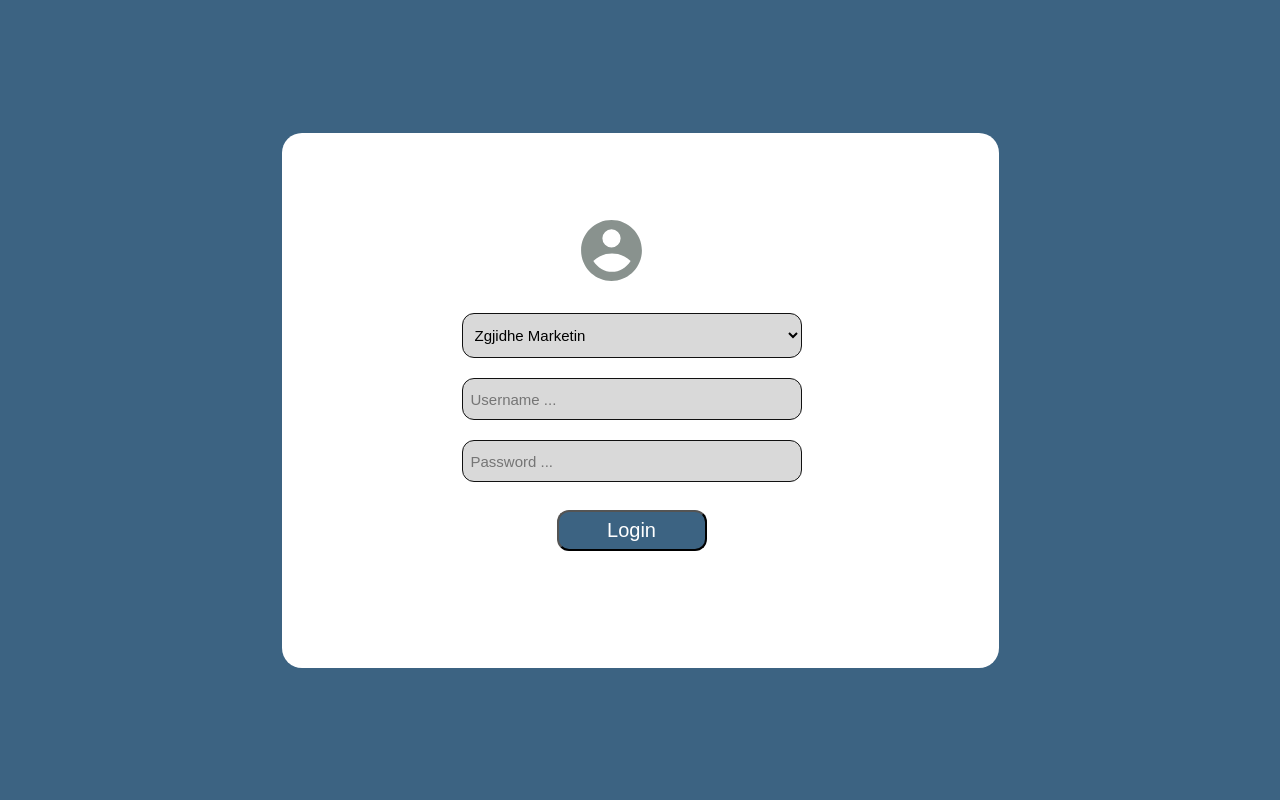
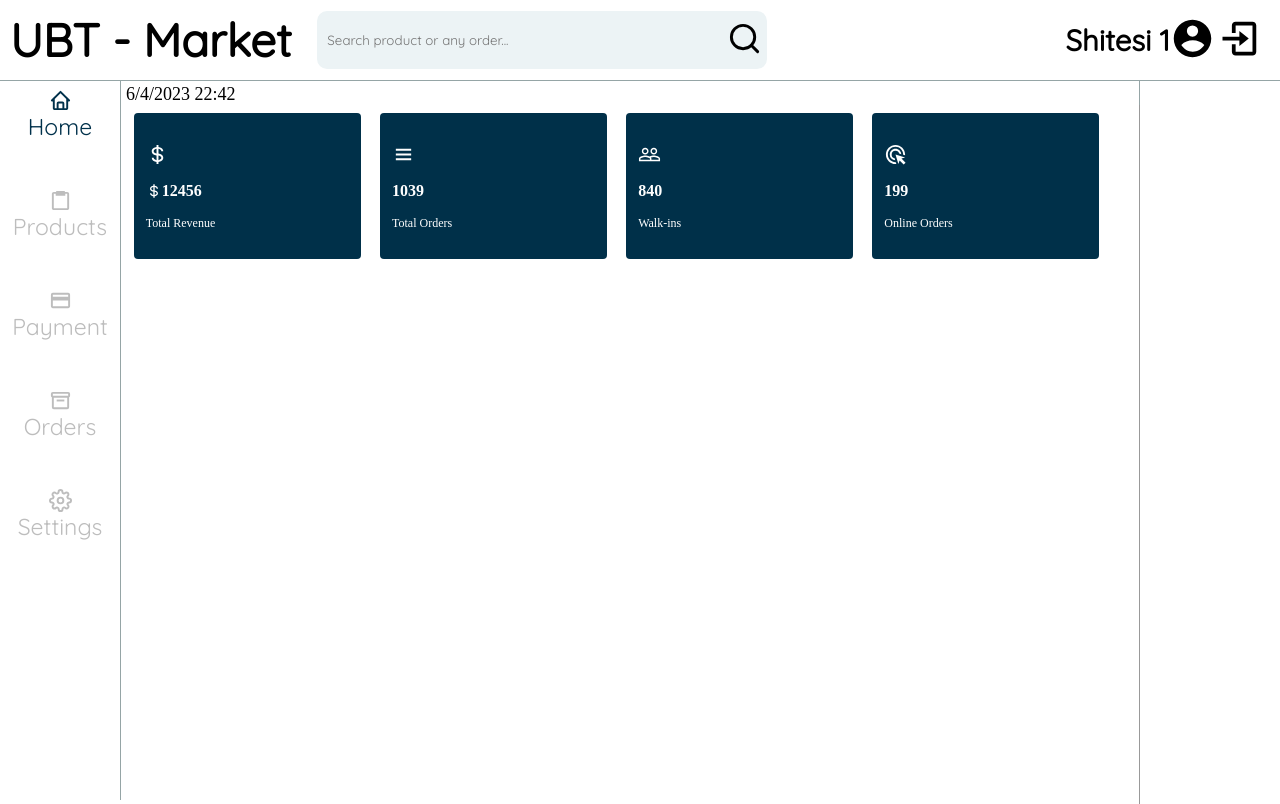
Before and after one commit to davidpjetraj/Projekti---Lab-Course-1, a React (Create React App) app in the folder starting-app/: page / in a window 1280 px wide. Built offline with nearby package versions, Linux system fonts and the light colour scheme.

Commit message:
fixing + add boxes

```diff
--- a/starting-app/src/App.css
+++ b/starting-app/src/App.css
@@ -5,14 +5,22 @@
   padding: 0;
   margin: 0;
 }
+
+/****************************** Header CSS **************************** */
 header{
   width: 100%;
   height: 10vh;
   background: #ffffff;
   display: flex;
   align-items: center;
+  justify-content: space-between;
   font-family: 'Quicksand';
   border-bottom: 1px groove #95a5a6;
+}
+header .firstdiv{
+  display: flex;
+  align-items: center;
+  gap: 2vw;
 }
 header .name {
   font-size: 23px;
@@ -26,27 +34,22 @@ header .searchbar{
   border-radius: 10px;
   padding-left: 10px;
   border: none;
-
 }
-header .search {
-  padding-left: 32px;
+.search{
   display: flex;
-  align-items: center;
 }
-.icona{
-  font-size: 25px;
+.search button{
+  border: none;
+  background: none;
   margin-left: -40px;
-  background: none;
-  border: none;
-  cursor: pointer;
-  color: #89928E;
+  padding-right: 2vw;
+}
+.searchicon{
+  font-size: 35px;
 }
 .useri{
   display: flex;
   align-items: center;
-  justify-content: end;
-  position: fixed;
-  right: 0;
   padding-right: 20px ;
   font-size: 25px;
 }
@@ -57,6 +60,8 @@ header .search {
 .i{
   font-size: 45px;
 }
+
+/****************************** Sidebar CSS **************************** */
 
 .sidebari button{
   display: flex;
@@ -81,6 +86,58 @@ header .search {
 .sidebari .active{
   color: #00314b;
 }
+
+/****************************** App.js CSS **************************** */
 .Body{
   display: flex;
 }
+
+
+/****************************** Data & Time CSS **************************** */
+.timer{
+  font-size: 18px;
+  padding: 3px 0 0 5px;
+  border-right: 1px groove #95a5a6;
+}
+
+/****************************** Home CSS **************************** */
+.body{
+  display: flex;
+  gap: 0.5vw;
+  border-right: 1px groove #999999;
+  height: 87.41vh;
+  padding-right: 40px;
+}
+.box{
+  display: flex;
+  flex-direction: column;
+  justify-content: center;
+  align-items: flex-start;
+  padding: 18px 12px;
+  gap: 16px;
+  width: 203px;
+  height: 110px;
+  background: #003049;
+  border-radius: 4px;
+  color: #ffff;
+  margin: 1vh 0 0 1vw;
+}
+.box .icona{
+  font-size: 23px;
+}
+.box label{
+  display: flex;
+  align-items: center;
+  font-family: 'Times New Roman';
+  font-style: normal;
+  font-weight: 700;
+  font-size: 16px;
+  line-height: 18px;
+}
+.box h1{
+  font-family: 'Times New Roman';
+  font-style: normal;
+  font-weight: 400;
+  font-size: 12px;
+  line-height: 14px;
+}
--- a/starting-app/src/App.js
+++ b/starting-app/src/App.js
@@ -10,8 +10,10 @@ function App() {
       < Header />
       <div className='Body'>
       < Sidebar />
-      < Home />
-      < Datetime />
+        <div>
+          < Datetime />
+          < Home />
+        </div>
       </div>
     </div>
   );
--- a/starting-app/src/index.js
+++ b/starting-app/src/index.js
@@ -8,7 +8,7 @@ import Login from './Login';
 const root = ReactDOM.createRoot(document.getElementById('root'));
 root.render(
   <BrowserRouter>
-    <Login/>
+    <App/>
   </BrowserRouter>
 );
 
--- a/starting-app/src/pages/Datetime.js
+++ b/starting-app/src/pages/Datetime.js
@@ -1,22 +1,27 @@
-import React from "react";
+import React, { useState, useEffect } from "react";
 
-var datetime = ()=>{
+const DateTime = () => {
+  const [date, setDate] = useState(new Date());
 
-    var showdate=new Date();
-    var displaytodaysdate=showdate.getDate()+'/'+(showdate.getMonth()+1)+'/'+showdate.getFullYear();
-    var dt=showdate.toDateString();
-    var displattime=showdate.getHours()+':'+showdate.getMinutes();
+  useEffect(() => {
+    const timer = setInterval(() => {
+      setDate(new Date());
+    }, 60000);
+    return () => clearInterval(timer);
+  }, []);
 
+  const displaytodaysdate =
+    date.getDate() +
+    "/" +
+    (date.getMonth() + 1) +
+    "/" +
+    date.getFullYear() +
+    " " +
+    date.getHours() +
+    ":" +
+    date.getMinutes();
 
-    return(
-        <div>
-            {dt}
-            <br/>
-            <br/>
-            {displaytodaysdate} <br/>
-            {displattime}
-        </div>
-    )
-}
+  return <div className="timer">{displaytodaysdate}</div>;
+};
 
-export default datetime;
+export default DateTime;
--- a/starting-app/src/pages/Header.jsx
+++ b/starting-app/src/pages/Header.jsx
@@ -5,18 +5,22 @@ import { BiLogIn } from "react-icons/bi";
 export const Header = () => {
     return(
         <header className="Header">
+          <div className="firstdiv">
             <div className="name">
                 <h1>UBT - Market</h1>
             </div>
             <div className="search">
                 <input className="searchbar" type="search" placeholder="Search product or any order..." />
-                <button className="icona"><FiSearch /></button>
+                <button ><FiSearch className="searchicon"/></button>
             </div>
+          </div>
+          <div>
             <div className="useri">
                 <h3>Shitesi 1</h3>
                 <button><RiAccountCircleFill className="i"/></button>
                 <button><BiLogIn className="i"/></button>
             </div>
+           </div>
         </header>
     )
 }
--- a/starting-app/src/pages/Home.jsx
+++ b/starting-app/src/pages/Home.jsx
@@ -1,9 +1,30 @@
 import React from "react"
+import { BiDollar, BiMenu } from "react-icons/bi"
+import { MdOutlineAdsClick, MdPeopleOutline } from "react-icons/md"
 
 export const Home = () => {
     return(
         <div className="body">
-
+            <div className="box">
+                <BiDollar className="icona"/>
+                <label> <BiDollar/> 12456</label>
+                <h1>Total Revenue</h1>
+            </div>
+            <div className="box">
+                <BiMenu className="icona"/>
+                <label>  1039</label>
+                <h1>Total Orders</h1>
+            </div>
+            <div className="box">
+                <MdPeopleOutline className="icona"/>
+                <label> 840</label>
+                <h1>Walk-ins</h1>
+            </div>
+            <div className="box">
+                <MdOutlineAdsClick className="icona"/>
+                <label> 199</label>
+                <h1>Online Orders</h1>
+            </div>
         </div>
 
     )
```
